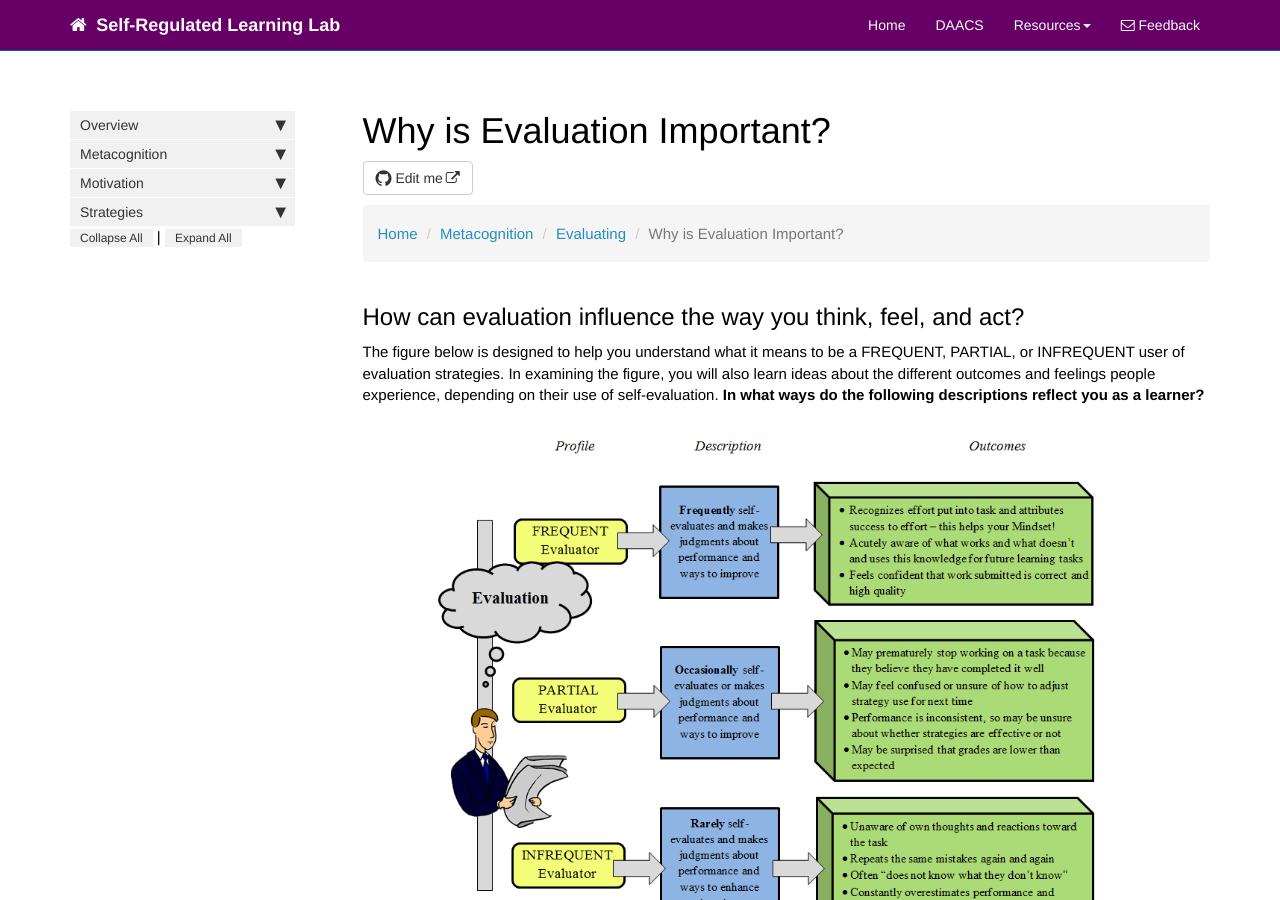
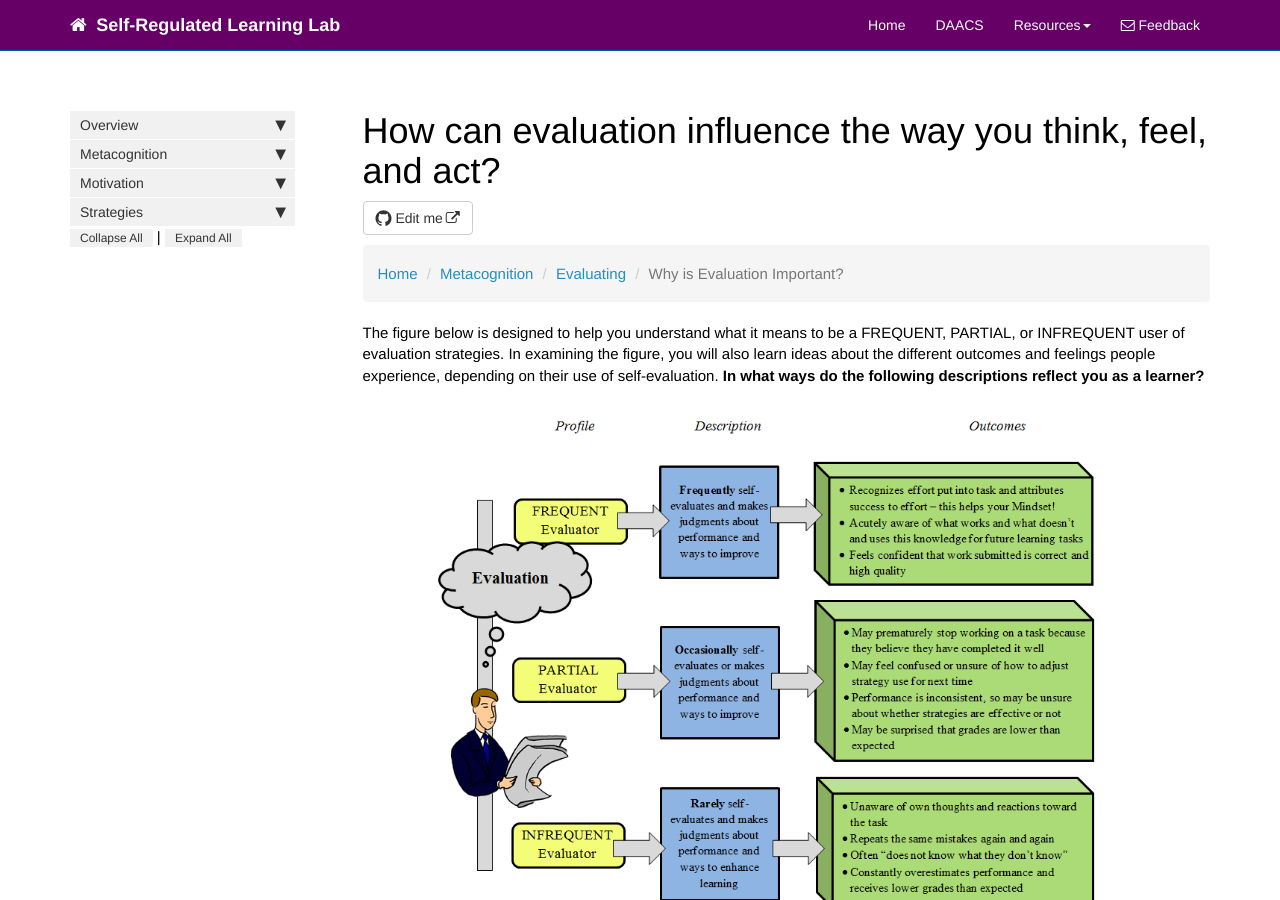
Before and after one commit to dfranklin02/SRL, a Jekyll site: the page built from docs/pages/metacognition/metacognition_evaluation_importance.md, in a window 1280 px wide and 900 px high. Built offline with Jekyll 4.4.1, drawn with Linux system fonts in a browser that asks for light colours; nearby versions of some CDN libraries; comment, search, counter and statistics services are not loaded; part of the change alters nothing that is shown.

Commit message:
Update metacognition_evaluation_importance.md

```diff
--- a/docs/pages/metacognition/metacognition_evaluation_importance.md
+++ b/docs/pages/metacognition/metacognition_evaluation_importance.md
@@ -1,5 +1,5 @@
 ---
-title: Why is Evaluation Important?
+title: How can evaluation influence the way you think, feel, and act?
 keywords:
 tags:
 sidebar: mydoc_sidebar
@@ -15,8 +15,6 @@ toc: false
     <li class="active">Why is Evaluation Important?</li>
 </ul>
 
-## How can evaluation influence the way you think, feel, and act?
-
 The figure below is designed to help you understand what it means to be a FREQUENT, PARTIAL, or INFREQUENT user of evaluation strategies. In examining the figure, you will also learn ideas about the different outcomes and feelings people experience, depending on their use of self-evaluation. **In what ways do the following descriptions reflect you as a learner?**
 
 <center><img src='images/Evaluation-LEARN.PNG' alt='Evaluating Influence' /></center>
```
